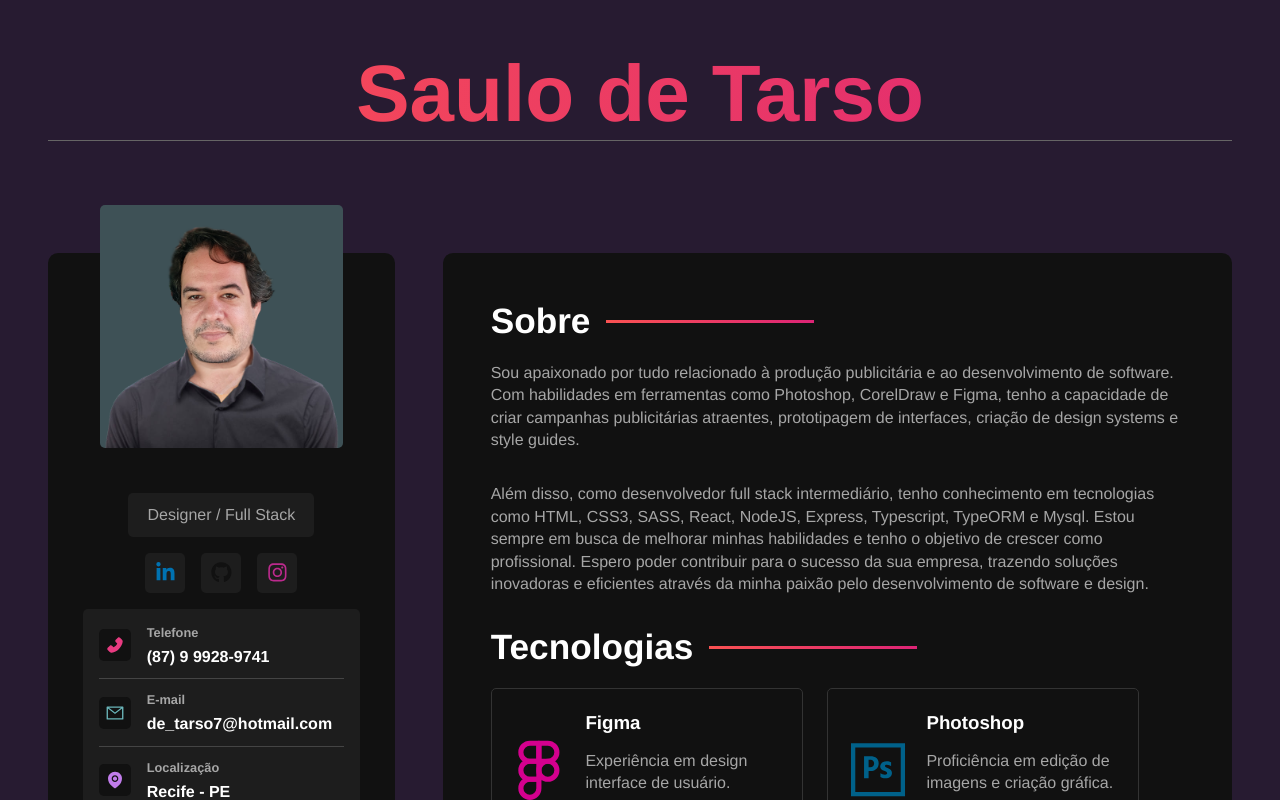
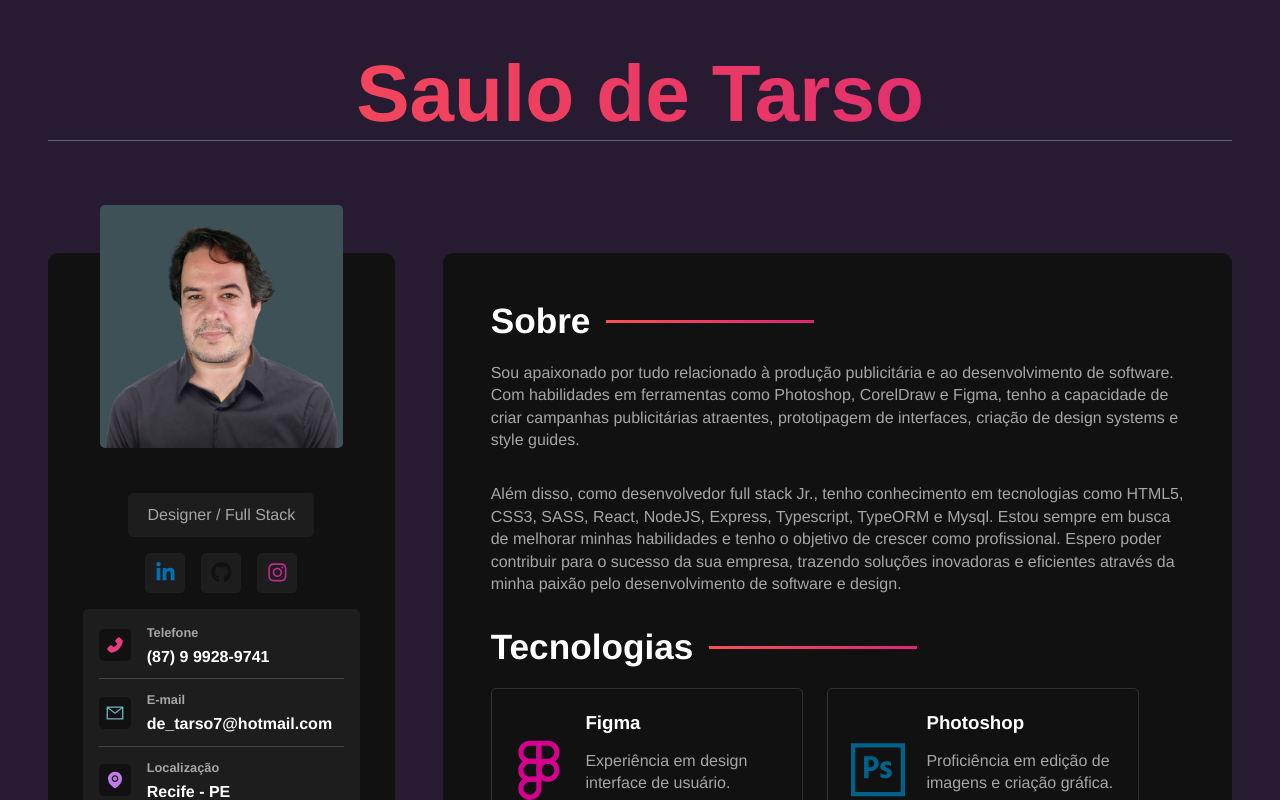
Before and after one commit to detarso7/Projeto-SASS-ReactJS-Deploy, a React (Vite) app: page / in a window 1280 px wide. Shown: the top 800 px of the page. Built offline with nearby package versions, Linux system fonts and the light colour scheme.

Commit message:
Atualizando texto

```diff
--- a/src/components/AboutContainer.jsx
+++ b/src/components/AboutContainer.jsx
@@ -12,8 +12,8 @@ const AboutContainer = () => {
             interfaces, criação de design systems e style guides.
         </p>
 
-        <p>Além disso, como desenvolvedor full stack intermediário,
-           tenho conhecimento em tecnologias como HTML, CSS3, SASS,
+        <p>Além disso, como desenvolvedor full stack Jr.,
+           tenho conhecimento em tecnologias como HTML5, CSS3, SASS,
            React, NodeJS, Express, Typescript, TypeORM e Mysql. Estou sempre
            em busca de melhorar minhas habilidades e tenho o
            objetivo de crescer como profissional. Espero poder
```
